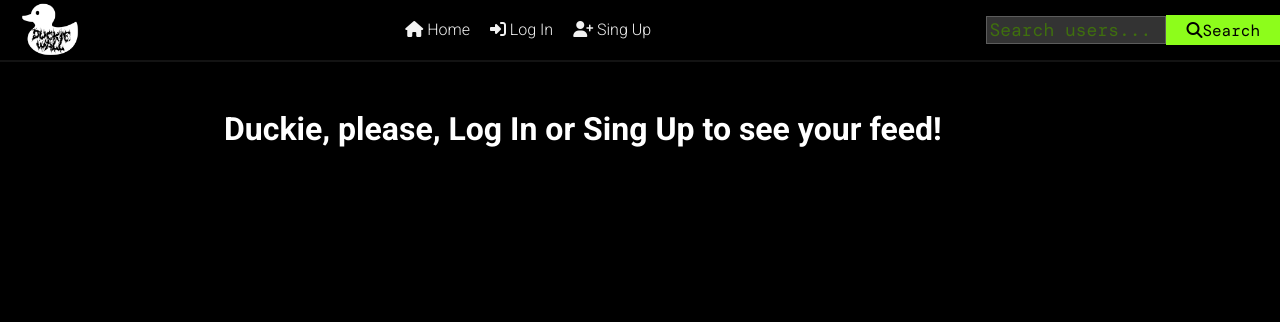
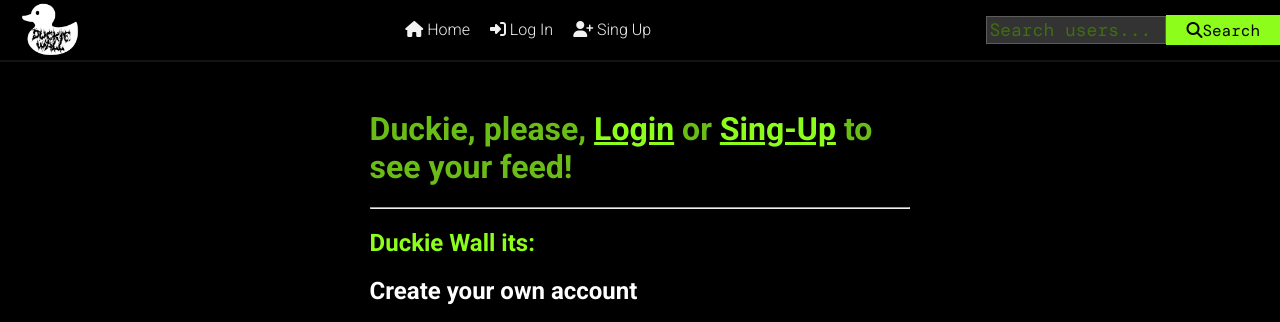
Before and after one commit to MaxManis/Duckie_wall, a Django app: page / in a window 1280 px wide. Shown: the top 322 px of the page. Run offline with Django 3.2, Linux system fonts and the light colour scheme; data comes from the database, SQL or seed files in the repository; both versions use the stored data as it was after the commit; some libraries are stand-ins or nearby versions.

Commit message:
home page updated

```diff
--- a/main/templates/main/index.html
+++ b/main/templates/main/index.html
@@ -55,14 +55,28 @@
     {% else %}
         <h1>Your feed will be here.</h1>
         <a
-            style="text-decoration: underline; color: #6abd16"
+            style="font-size: 20px; text-decoration: underline; color: #6abd16"
             href="/search/?qwery=u"
         >
             SOME USERS IS HERE
         </a>
     {% endif %}
 {% else %}
-    <h1>Duckie, please, Log In or Sing Up to see your feed!</h1>
+    <div class="main">
+        <h1 style="color: #6abd16">
+            Duckie, please, <a style="color: #8DFD1B" href="/login">Login</a> or <a style="color: #8DFD1B" href="/register">Sing-Up</a> to see your feed!
+        </h1>
+        <hr />
+        <h2 style="color: #8DFD1B">Duckie Wall its:</h2>
+        <h2>Create your own account</h2>
+        <img width="100%" src="https://telegra.ph/file/e1d14ff39a3845109a4e8.png">
+        <hr />
+        <h2>Share your posts with others</h2>
+        <img width="100%" src="https://telegra.ph/file/05818a28ba8dd52680450.png">
+        <hr />
+        <h2>Follow other users to see their posts</h2>
+        <img width="100%" src="https://telegra.ph/file/1b0fd8847a670a8ef7bd4.png">
+    </div>
 {% endif %}
 
 
```
Also changed, not shown: db.sqlite3.
